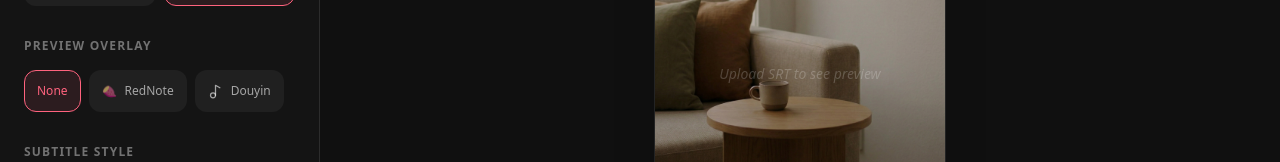
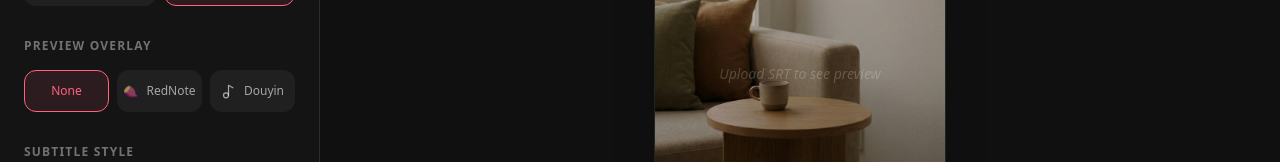
Before and after one commit to linx4200/srt-to-fcpxml-converter, a React (Vite) app: page / in a window 1280 px wide. Shown: the part 515-677 px from the top of the page. Built offline with nearby package versions, Linux system fonts and the light colour scheme.

Commit message:
style: 调整 setting button 按钮宽度

```diff
--- a/src/components/settings/PlatformSettings.tsx
+++ b/src/components/settings/PlatformSettings.tsx
@@ -14,16 +14,27 @@ export function PlatformSettings() {
       <label className="text-xs font-bold text-white/40 uppercase tracking-widest block">
         {t('overlay')}
       </label>
-      <div className="flex flex-wrap gap-2">
+      <div className="grid grid-cols-3 gap-2">
         {platforms.map((p) => (
           <SettingButton
             key={p}
             isActive={platform === p}
             onClick={() => updateSubtitleStyle({ platform: p })}
+            className="w-full justify-center px-2"
           >
-              {p === 'none' && <span className="text-xs font-medium">{t('overlayClean')}</span>}
-              {p === 'xhs' && <><span className="text-xs font-medium">🍠</span><span className="text-xs font-medium">{t('overlayRednote')}</span></>}
-              {p === 'douyin' && <><Music2 size={15} /><span className="text-xs font-medium">{t('overlayTiktok')}</span></>}
+            {p === 'none' && <span className="text-xs font-medium">{t('overlayClean')}</span>}
+            {p === 'xhs' && (
+              <>
+                <span className="text-xs font-medium">🍠</span>
+                <span className="text-xs font-medium">{t('overlayRednote')}</span>
+              </>
+            )}
+            {p === 'douyin' && (
+              <>
+                <Music2 size={15} />
+                <span className="text-xs font-medium">{t('overlayTiktok')}</span>
+              </>
+            )}
           </SettingButton>
         ))}
       </div>
```
